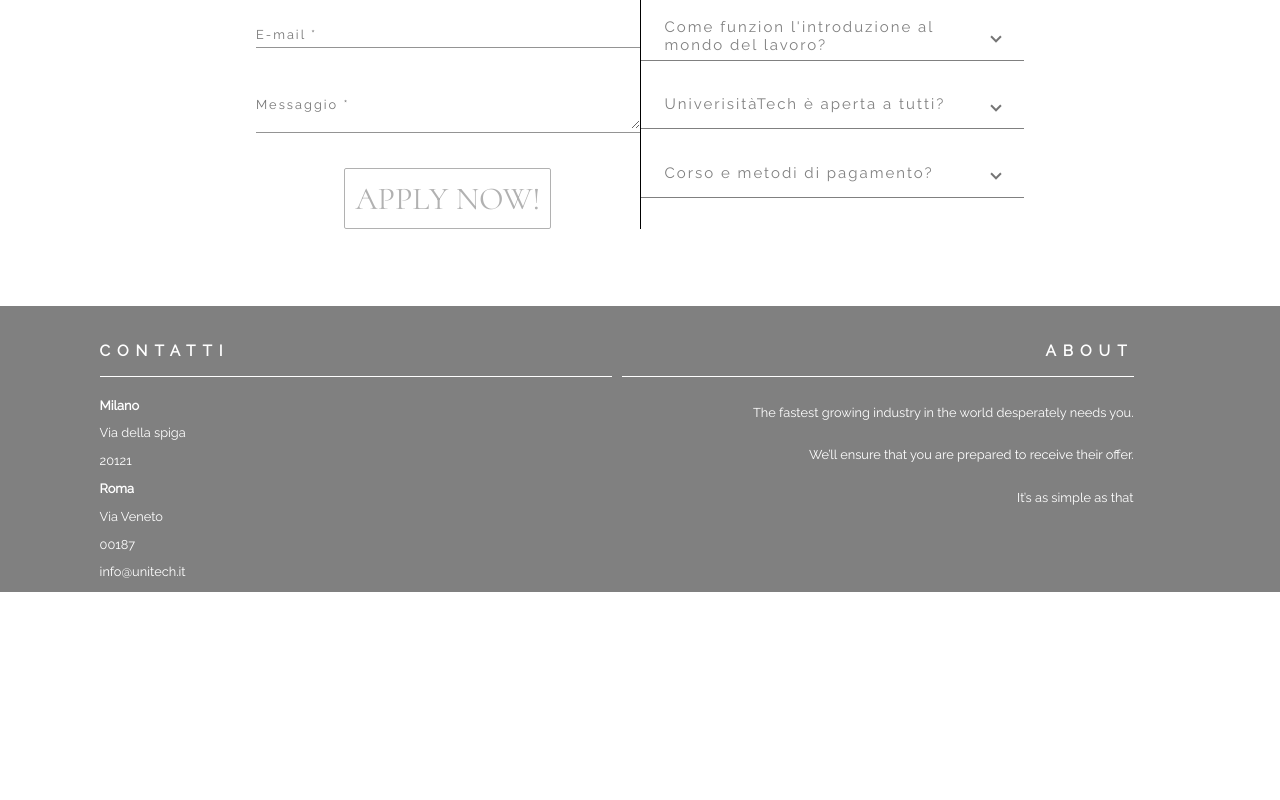
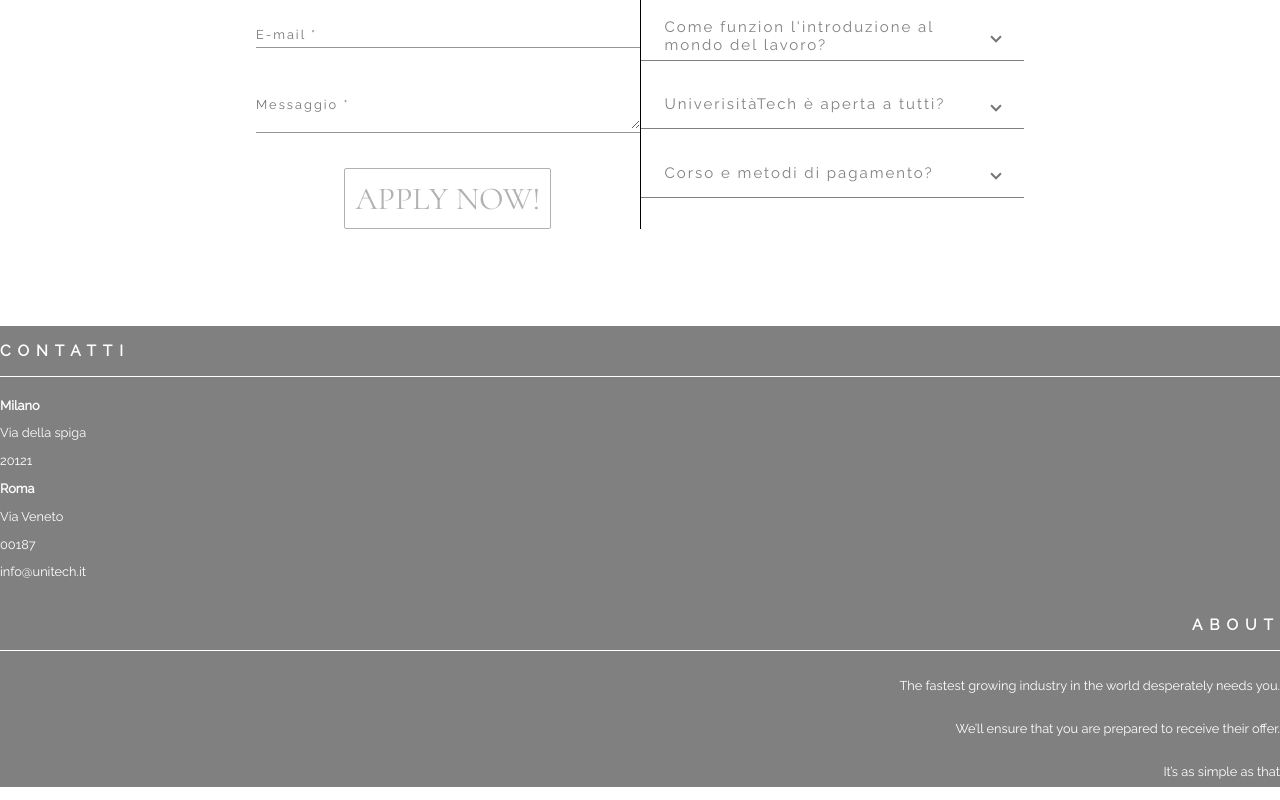
Before and after one commit to robdll/unitech, an Angular app: page / in a window 1280 px wide. Shown: the part 3900-4700 px from the top of the page. Before the commit the page ends 4492 px from the top, so only its background shows below. Built offline with nearby package versions, Linux system fonts and the light colour scheme; what ngx-page-scroll, ngx-page-scroll-core would draw is missing.

Commit message:
improve footer

```diff
--- a/src/app/app.component.html
+++ b/src/app/app.component.html
@@ -52,7 +52,7 @@
 
  <footer class="footer">
 
-    <div class="contacts">
+    <div class="footer-left">
       <h4 class="footer-class-title">Contatti</h4>
       <p><strong>Milano</strong></p>
       <p>Via della spiga</p>
--- a/src/app/app.component.scss
+++ b/src/app/app.component.scss
@@ -163,13 +163,11 @@
   height: auto;
   width: 100%;
   font-size: 0.8em;
-  display: grid;
-  grid-template-columns: 1fr auto 1fr;
-  grid-gap: 10px;
+  display: block;
   background-color: grey;
   color: white;
   font-family: 'Raleway', sans-serif;
-  padding: 0 5%;
+  padding: 0 6%;
   box-sizing: border-box;
 }
 
@@ -274,7 +272,7 @@
     padding: 0px;
   }
 
-  .contacts {
+  .footer-left {
     grid-column-start: 2;
   }
 
```
